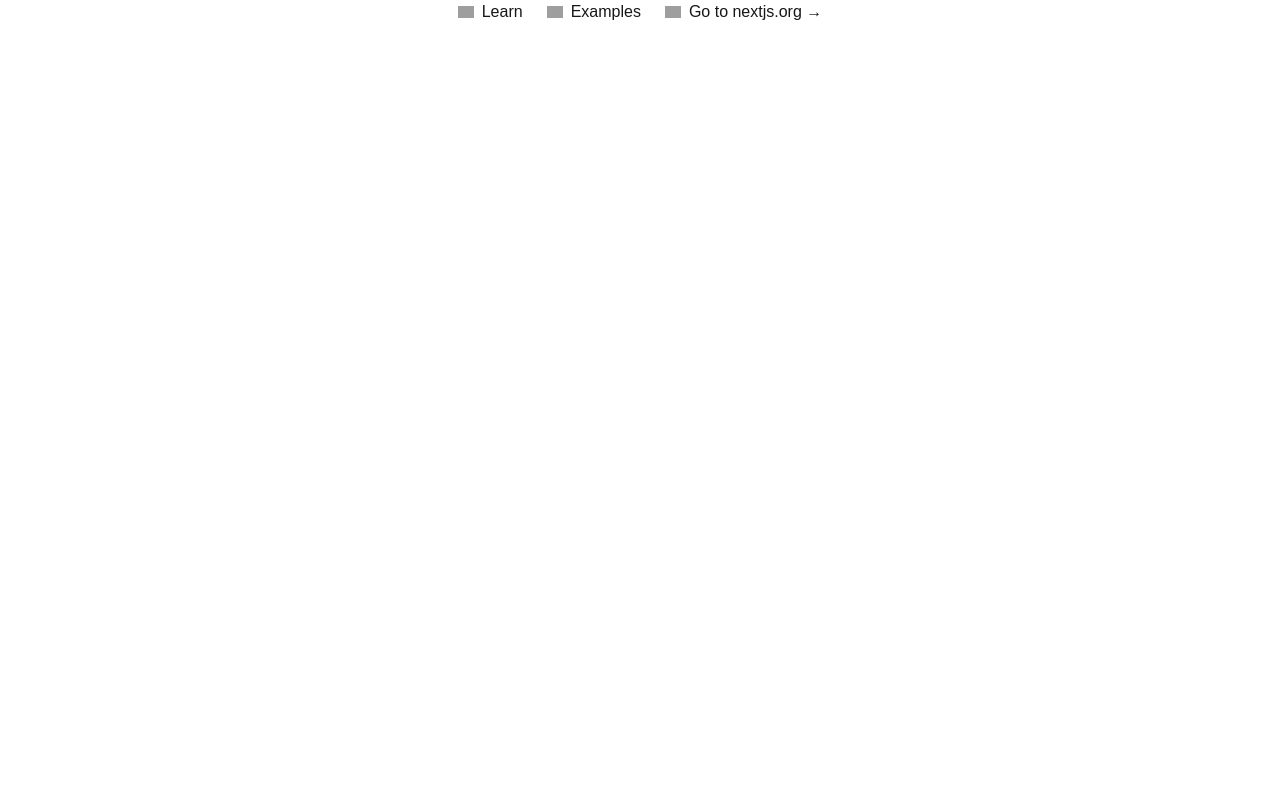
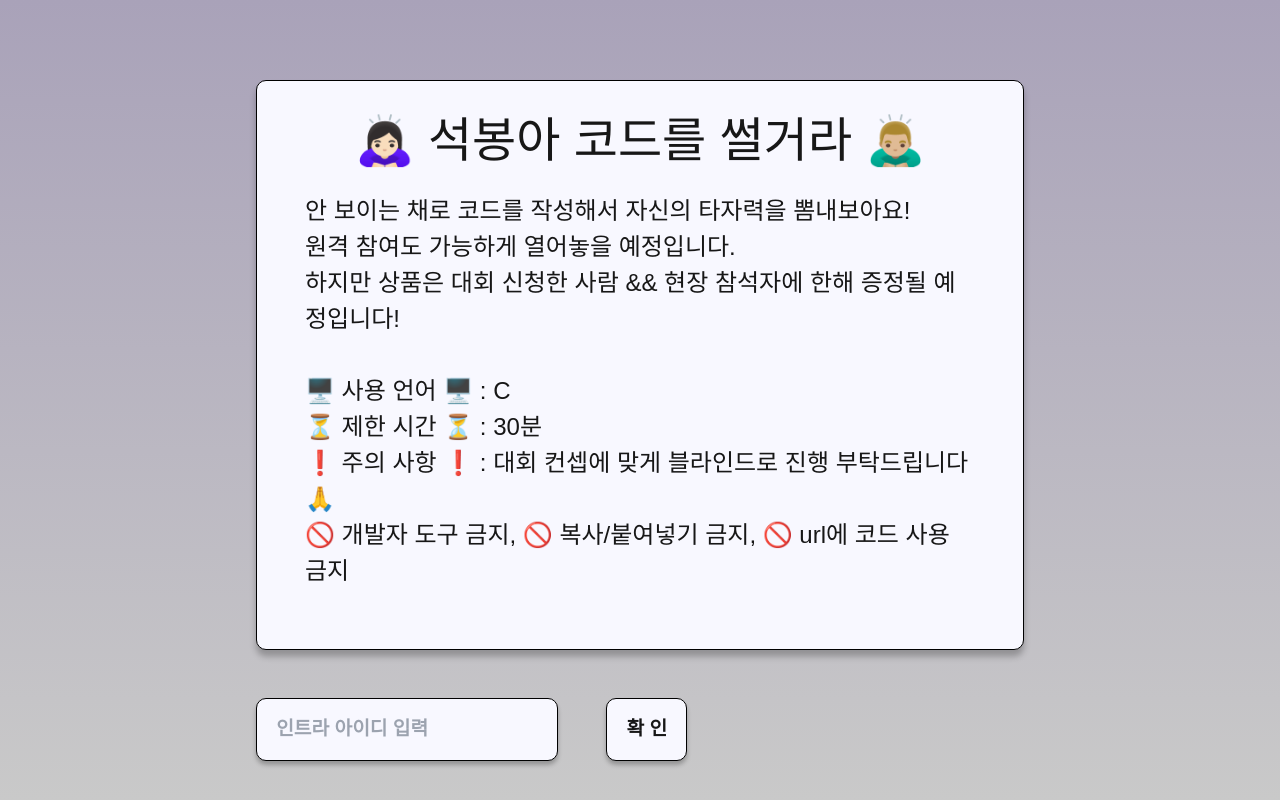
Before and after one commit to siwolee/BlindCodeGame, a Next.js app in the folder next/: page / in a window 1280 px wide. Built offline with nearby package versions, Linux system fonts and the light colour scheme; grey boxes are pictures that could not be loaded.

Commit message:
Feat: homePage UI

```diff
--- a/next/pages/index.tsx
+++ b/next/pages/index.tsx
@@ -1,59 +1,58 @@
-import Image from "next/image";
+import styles from "../styles/home/home.module.scss";
+import { useState } from 'react';
 
+export default function HomePage() {
+  const [inputValue, setInputValue] = useState('');
 
-export default function Home() {
+  const handleSubmit = async () => {
+    try {
+      // API 호출 코드 추가 예정
+      console.log(inputValue);
+    } catch (error) {
+      console.error('Error:', error);
+    }
+  };
+
+  const title = '🙇🏻‍♀️ 석봉아 코드를 썰거라 🙇🏼‍♂️';
+
+  const content = `안 보이는 채로 코드를 작성해서 자신의 타자력을 뽐내보아요!
+  원격 참여도 가능하게 열어놓을 예정입니다.
+  하지만 상품은 대회 신청한 사람 && 현장 참석자에 한해 증정될 예정입니다!
+
+  🖥️ 사용 언어 🖥️ : C
+  ⏳ 제한 시간 ⏳ : 30분
+  ❗️ 주의 사항 ❗️ : 대회 컨셉에 맞게 블라인드로 진행 부탁드립니다 🙏
+  🚫 개발자 도구 금지, 🚫 복사/붙여넣기 금지, 🚫 url에 코드 사용 금지
+  `;
+
   return (
-    <>
-      <main className="flex flex-col gap-8 row-start-2 items-center sm:items-start">
+    <div className={styles.layout}>
+      <div className={styles.homeContainer}>
+        <div className={styles.infoContainer}>
+          <div className={styles.title}>{title}</div>
+          <div className={styles.content}>
+            {content.split('\n').map((line, index) => (
+              <span key={index}>
+                {line}
+                <br />
+              </span>
+            ))}
+          </div>
+        </div>
 
-      </main>
-      <footer className="row-start-3 flex gap-6 flex-wrap items-center justify-center">
-        <a
-          className="flex items-center gap-2 hover:underline hover:underline-offset-4"
-          href="https://nextjs.org/learn?utm_source=create-next-app&utm_medium=default-template-tw&utm_campaign=create-next-app"
-          target="_blank"
-          rel="noopener noreferrer"
-        >
-          <Image
-            aria-hidden
-            src="https://nextjs.org/icons/file.svg"
-            alt="File icon"
-            width={16}
-            height={16}
+        <div className={styles.formContainer}>
+          <input
+            className={styles.inputBox}
+            type="text"
+            placeholder="인트라 아이디 입력"
+            value={inputValue}
+            onChange={(e) => setInputValue(e.target.value)}
           />
-          Learn
-        </a>
-        <a
-          className="flex items-center gap-2 hover:underline hover:underline-offset-4"
-          href="https://vercel.com/templates?framework=next.js&utm_source=create-next-app&utm_medium=default-template-tw&utm_campaign=create-next-app"
-          target="_blank"
-          rel="noopener noreferrer"
-        >
-          <Image
-            aria-hidden
-            src="https://nextjs.org/icons/window.svg"
-            alt="Window icon"
-            width={16}
-            height={16}
-          />
-          Examples
-        </a>
-        <a
-          className="flex items-center gap-2 hover:underline hover:underline-offset-4"
-          href="https://nextjs.org?utm_source=create-next-app&utm_medium=default-template-tw&utm_campaign=create-next-app"
-          target="_blank"
-          rel="noopener noreferrer"
-        >
-          <Image
-            aria-hidden
-            src="https://nextjs.org/icons/globe.svg"
-            alt="Globe icon"
-            width={16}
-            height={16}
-          />
-          Go to nextjs.org →
-        </a>
-      </footer>
-  </>
+          <button className={styles.submitBtn} onClick={handleSubmit}>
+            확 인
+          </button>
+        </div>
+      </div>
+    </div>
   );
 }
--- /dev/null
+++ b/next/styles/home/home.module.scss
@@ -0,0 +1,72 @@
+@import "../common.scss";
+
+.layout {
+  display: flex;
+  flex-direction: column;
+  align-items: center;
+  width: 100%;
+  height: 100vh;
+  background: var(
+    --violet-light,
+    linear-gradient(180deg, #a9a2b9 0%, #c9c9c9 100%)
+  );
+}
+
+.homeContainer {
+  display: flex;
+  flex-direction: column;
+  width: 60%;
+  gap: 3rem;
+}
+
+.infoContainer {
+  margin-top: 5rem;
+  border-radius: 10px;
+  border: 0.1rem solid black;
+  padding: 1.5rem 3rem;
+  width: 100%;
+  background-color: #f8f8ff;
+  box-shadow: 0 0.4rem 0.4rem 0 rgba(0, 0, 0, 0.25);
+}
+
+.title {
+  display: flex;
+  justify-content: center;
+  align-items: center;
+  width: 100%;
+  font-family: var($font-text-bold);
+  font-size: 3rem;
+  margin-bottom: 1rem;
+}
+
+.content {
+  $font-text-regular: "11StreetGothicRegular";
+  font-size: 1.5rem;
+}
+
+.formContainer {
+  display: flex;
+  align-items: center;
+  width: 100%;
+  gap: 3rem;
+}
+
+.inputBox {
+  padding: 1rem 1.2rem;
+  border-radius: 10px;
+  border: 0.1rem solid black;
+  box-shadow: 0px 4px 4px 0px rgba(0, 0, 0, 0.25);
+  background-color: #f8f8ff;
+  font-size: 1.2rem;
+  font-weight: 700;
+}
+
+.submitBtn {
+  padding: 1rem 1.2rem;
+  border-radius: 10px;
+  border: 0.1rem solid black;
+  box-shadow: 0px 4px 4px 0px rgba(0, 0, 0, 0.25);
+  background-color: #f8f8ff;
+  font-size: 1.2rem;
+  font-weight: 700;
+}
```
